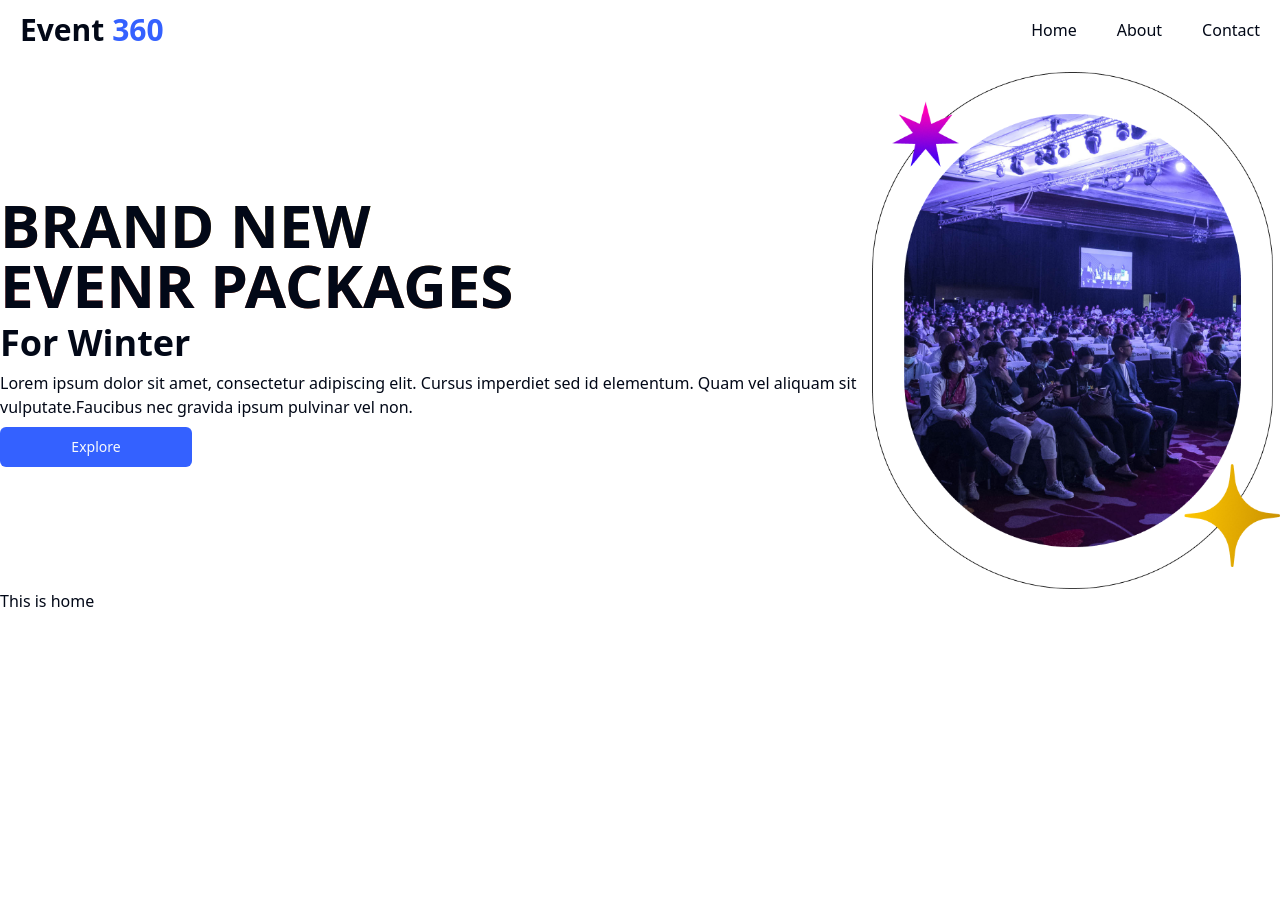
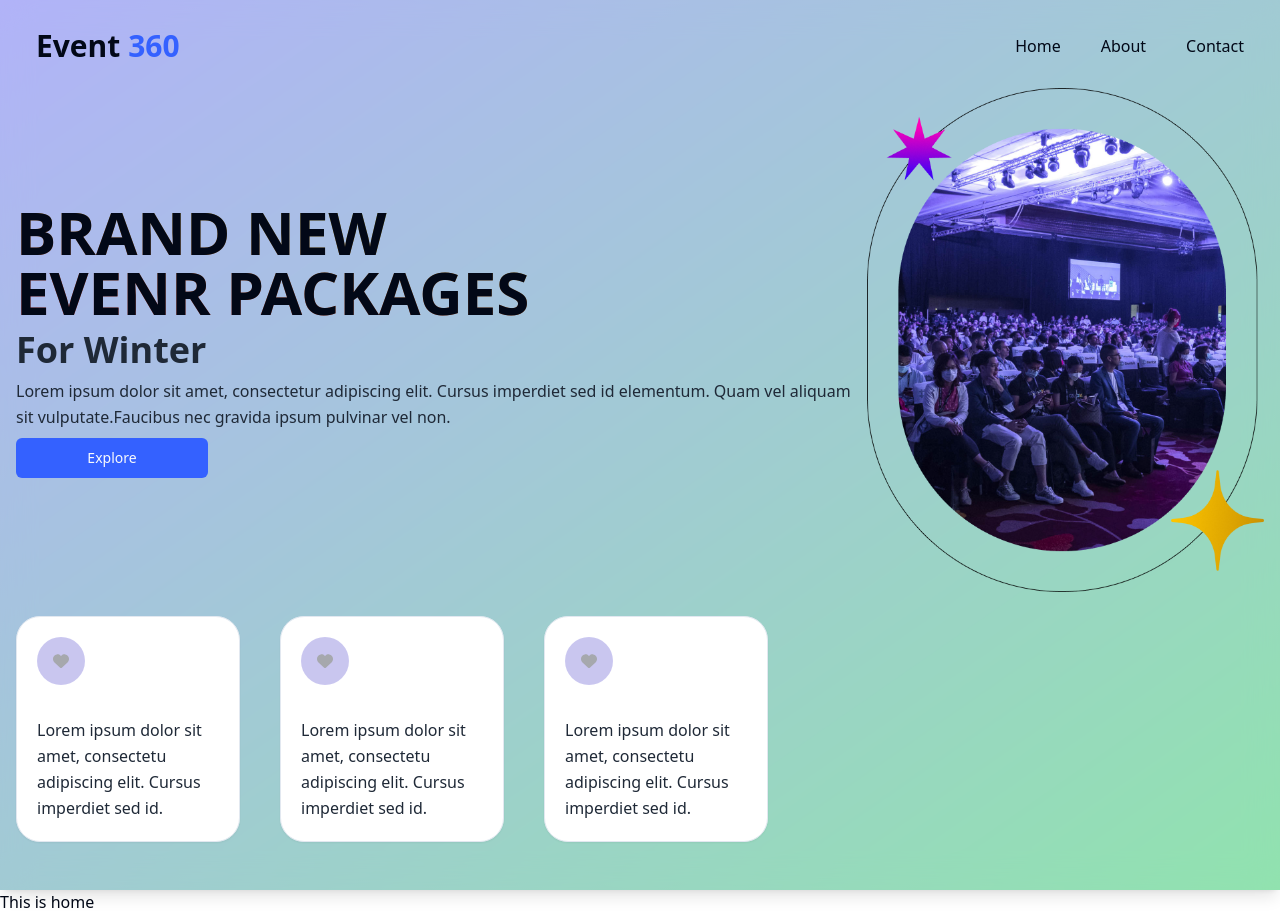
Before and after one commit to Shakil53/event-360, a React (Vite) app: page / in a window 1280 px wide. Before the commit the page ends 800 px from the top, so only its background shows below. Built offline with nearby package versions, Linux system fonts and the light colour scheme.

Commit message:
card content into header

```diff
--- a/package.json
+++ b/package.json
@@ -18,6 +18,7 @@
     "match-sorter": "^6.3.4",
     "react": "^18.2.0",
     "react-dom": "^18.2.0",
+    "react-icons": "^5.2.1",
     "react-router-dom": "^6.23.0",
     "sort-by": "^1.2.0",
     "tailwind-merge": "^2.3.0",
--- a/src/components/Layout/Header.tsx
+++ b/src/components/Layout/Header.tsx
@@ -1,12 +1,18 @@
 
+import CardHeaderItem from '../header/CardHeaderItem';
 import ContentHeader from '../header/ContentHeader';
 import Navbar from '../header/Navbar';
 
 const Header = () => {
     return (
-        <div>
-            <Navbar></Navbar>
-            <ContentHeader></ContentHeader>
+        <div className='bg-gradient-to-tl from-green-500 to-indigo-500'>
+            <div className='bg-white bg-opacity-50 backdrop-filter backdrop-blur-lg p-4 shadow-lg'>
+                <Navbar></Navbar>
+                <ContentHeader></ContentHeader>
+
+                <CardHeaderItem></CardHeaderItem>
+
+            </div>
         </div>
     );
 };
--- /dev/null
+++ b/src/components/header/CardHeaderItem.tsx
@@ -0,0 +1,55 @@
+import { Card, CardContent } from '../ui/card';
+import { FaHeart } from "react-icons/fa6";
+
+
+const CardHeaderItem = () => {
+    return (
+
+<div className='flex w-full max-w-[1280px] mx-auto mb-8 flex-col md:flex-row items-center mt-6 space-y-4 md:space-y-0 gap-2 md:gap-10'>
+             <div className=''>
+            <Card className="w-56 bg-opacity-50 backdrop-filter backdrop-blur-sm rounded-3xl">
+
+        <CardContent className='p-5 '>
+                    <div className='rounded-3xl w-[48px] h-[48px] bg-[#685FD4] opacity-35 flex justify-center items-center'>
+                        <div className=''>
+                        <FaHeart />
+                        </div>
+                    </div>
+       <p className='mt-8 text-gray-800 leading-relaxed'>Lorem ipsum dolor sit amet, consectetu adipiscing elit. Cursus imperdiet sed id.</p>
+      </CardContent>
+
+    </Card>
+            </div>
+            <div className=''>
+            <Card className="w-56 bg-opacity-50 backdrop-filter backdrop-blur-sm rounded-3xl">
+
+        <CardContent className='p-5 '>
+                    <div className='rounded-3xl w-[48px] h-[48px] bg-[#685FD4] opacity-35 flex justify-center items-center'>
+                        <div className=''>
+                        <FaHeart />
+                        </div>
+                    </div>
+       <p className='mt-8 text-gray-800 leading-relaxed'>Lorem ipsum dolor sit amet, consectetu adipiscing elit. Cursus imperdiet sed id.</p>
+      </CardContent>
+
+    </Card>
+        </div>
+        <div className=''>
+            <Card className="w-56 bg-opacity-50 backdrop-filter backdrop-blur-sm rounded-3xl">
+
+        <CardContent className='p-5 '>
+                    <div className='rounded-3xl w-[48px] h-[48px] bg-[#685FD4] opacity-35 flex justify-center items-center'>
+                        <div className=''>
+                        <FaHeart />
+                        </div>
+                    </div>
+       <p className='mt-8 text-gray-800 leading-relaxed'>Lorem ipsum dolor sit amet, consectetu adipiscing elit. Cursus imperdiet sed id.</p>
+      </CardContent>
+
+    </Card>
+        </div>
+</div>
+    );
+};
+
+export default CardHeaderItem;
--- a/src/components/header/ContentHeader.tsx
+++ b/src/components/header/ContentHeader.tsx
@@ -7,9 +7,9 @@ const ContentHeader = () => {
             {/* hearder content section */}
             <div className="space-y-2">
                 <h1 className="text-2xl md:text-6xl font-extrabold bg-gradient-to-tr from-red-500 to-lime-500 bg-clip-text">BRAND NEW <br/>EVENR PACKAGES</h1>
-                <h3 className="text-2xl md:text-4xl font-extrabold">For Winter</h3>
+                <h3 className="text-2xl md:text-4xl font-extrabold text-gray-800 leading-relaxed">For Winter</h3>
                 <div>
-                <p className="hidden md:inline-block">Lorem ipsum dolor sit amet, consectetur adipiscing elit. Cursus imperdiet sed id elementum. Quam vel aliquam sit vulputate.Faucibus nec gravida ipsum pulvinar vel non.</p>
+                <p className="hidden md:inline-block text-gray-800 leading-relaxed">Lorem ipsum dolor sit amet, consectetur adipiscing elit. Cursus imperdiet sed id elementum. Quam vel aliquam sit vulputate.Faucibus nec gravida ipsum pulvinar vel non.</p>
                 </div>
                 <Button className="w-48 bg-[#3461FF]" variant="destructive">Explore</Button>
             </div>
--- /dev/null
+++ b/src/components/ui/card.tsx
@@ -0,0 +1,79 @@
+import * as React from "react"
+
+import { cn } from "@/lib/utils"
+
+const Card = React.forwardRef<
+  HTMLDivElement,
+  React.HTMLAttributes<HTMLDivElement>
+>(({ className, ...props }, ref) => (
+  <div
+    ref={ref}
+    className={cn(
+      "rounded-lg border bg-card text-card-foreground shadow-sm",
+      className
+    )}
+    {...props}
+  />
+))
+Card.displayName = "Card"
+
+const CardHeader = React.forwardRef<
+  HTMLDivElement,
+  React.HTMLAttributes<HTMLDivElement>
+>(({ className, ...props }, ref) => (
+  <div
+    ref={ref}
+    className={cn("flex flex-col space-y-1.5 p-6", className)}
+    {...props}
+  />
+))
+CardHeader.displayName = "CardHeader"
+
+const CardTitle = React.forwardRef<
+  HTMLParagraphElement,
+  React.HTMLAttributes<HTMLHeadingElement>
+>(({ className, ...props }, ref) => (
+  <h3
+    ref={ref}
+    className={cn(
+      "text-2xl font-semibold leading-none tracking-tight",
+      className
+    )}
+    {...props}
+  />
+))
+CardTitle.displayName = "CardTitle"
+
+const CardDescription = React.forwardRef<
+  HTMLParagraphElement,
+  React.HTMLAttributes<HTMLParagraphElement>
+>(({ className, ...props }, ref) => (
+  <p
+    ref={ref}
+    className={cn("text-sm text-muted-foreground", className)}
+    {...props}
+  />
+))
+CardDescription.displayName = "CardDescription"
+
+const CardContent = React.forwardRef<
+  HTMLDivElement,
+  React.HTMLAttributes<HTMLDivElement>
+>(({ className, ...props }, ref) => (
+  <div ref={ref} className={cn("p-6 pt-0", className)} {...props} />
+))
+CardContent.displayName = "CardContent"
+
+const CardFooter = React.forwardRef<
+  HTMLDivElement,
+  React.HTMLAttributes<HTMLDivElement>
+>(({ className, ...props }, ref) => (
+  <div
+    ref={ref}
+    className={cn("flex items-center p-6 pt-0", className)}
+    {...props}
+  />
+))
+CardFooter.displayName = "CardFooter"
+
+export { Card, CardHeader, CardFooter, CardTitle, CardDescription, CardContent }
```
Also changed, not shown: 1 other file (tests, documents, lock files or other folders).
